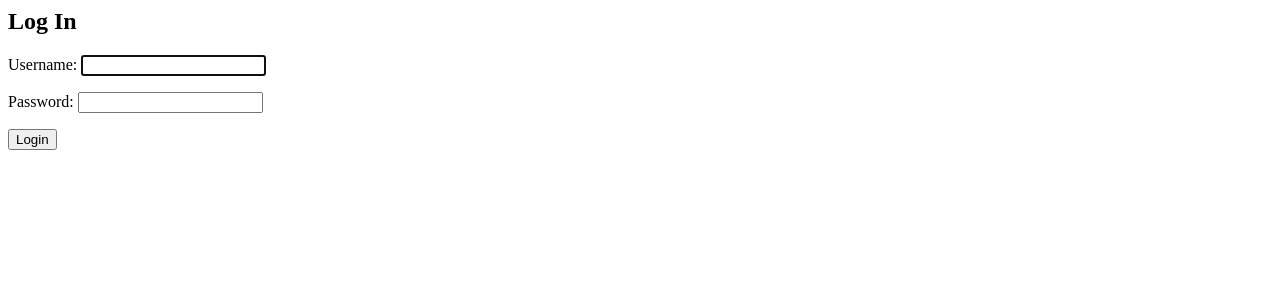
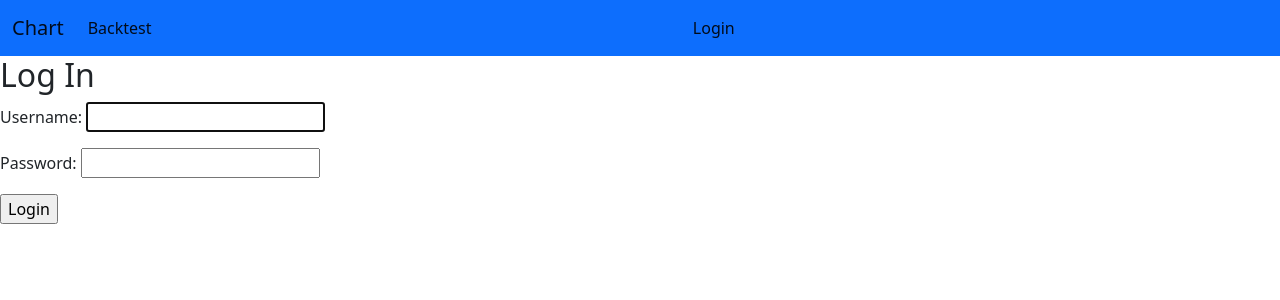
Before and after one commit to JuanGiraldoB/crypto_tracker, a Django app: page /accounts/login/ in a window 1280 px wide. Shown: the top 300 px of the page. Run offline with Django 4.2, Linux system fonts and the light colour scheme; parts of the project's set-up code (start-up, migrations or seed data) failed here and were passed over.

Commit message:
Created base html template and login form

```diff
--- a/cryptotracker/home/templates/base.html
+++ b/cryptotracker/home/templates/base.html
@@ -1,15 +1,68 @@
 <!DOCTYPE html>
-<html lang='en-us'>
+<html lang="en-us">
   <head>
-   <meta charset='UTF-8'>
-   <meta http-equiv='X-UA-Compatible' content='IE=edge'>
-   <meta name='viewport' content='width=device-width, initial-scale=1.0'>
+    <meta charset="UTF-8" />
+    <meta http-equiv="X-UA-Compatible" content="IE=edge" />
+    <meta name="viewport" content="width=device-width, initial-scale=1.0" />
+    <link
+      href="https://cdn.jsdelivr.net/npm/bootstrap@5.2.0-beta1/dist/css/bootstrap.min.css"
+      rel="stylesheet"
+      integrity="sha384-0evHe/X+R7YkIZDRvuzKMRqM+OrBnVFBL6DOitfPri4tjfHxaWutUpFmBp4vmVor"
+      crossorigin="anonymous"
+    />
     <title>{% block title %}{{ settings.APP_NAME }}{% endblock %}</title>
 
     {% block head %} {% endblock %}
-
   </head>
   <body>
+    <nav class="navbar navbar-expand-lg bg-primary">
+      <div class="container-fluid">
+        <a class="navbar-brand" href="{% url 'tracker:all' %}">Chart</a>
+        <button
+          class="navbar-toggler"
+          type="button"
+          data-bs-toggle="collapse"
+          data-bs-target="#navbarSupportedContent"
+          aria-controls="navbarSupportedContent"
+          aria-expanded="false"
+          aria-label="Toggle navigation"
+        >
+          <span class="navbar-toggler-icon"></span>
+        </button>
+        <div class="collapse navbar-collapse" id="navbarSupportedContent">
+          <ul class="navbar-nav me-auto mb-2 mb-lg-0">
+            <li class="nav-item">
+              <a
+                class="nav-link active"
+                aria-current="page"
+                href="{% url 'back_testing:strategies' %}"
+                >Backtest</a
+              >
+            </li>
+          </ul>
+          <ul class="navbar-nav me-auto mb-2 mb-lg-0">
+            <li class="nav-item">
+              <a
+                class="nav-link active"
+                aria-current="page"
+                href="{% url 'login' %}"
+                >Login</a
+              >
+            </li>
+            {% if user.is_authenticated %}
+            <li class="nav-item">
+              <a
+                class="nav-link active"
+                aria-current="page"
+                href="{% url 'logout' %}?next={% url 'tracker:all' %}"
+                >Logout</a
+              >
+            </li>
+            {% endif %}
+          </ul>
+        </div>
+      </div>
+    </nav>
     {% block content %}{% endblock %}
   </body>
 </html>
--- a/cryptotracker/home/templates/registration/login.html
+++ b/cryptotracker/home/templates/registration/login.html
@@ -1,12 +1,17 @@
+{% extends "base.html" %}
+
+{% block content %}
   <h2>Log In</h2>
 
   {% if form.errors %}
     <p>Error</p>
   {% endif %}
 
+  <!--
   {% if next %}
     <p>hey</p>
   {% endif %}
+  -->
 
   <form method="post" action="{% url 'login' %}">
     {% csrf_token %}
@@ -14,3 +19,5 @@
     <input type="submit" value="Login"/>
     <input type="hidden" name="next" value="{{ next }}"/>
   </form>
+
+{% endblock %}
```
Also changed, not shown: cryptotracker/home/templates/home/index.html (+5 -12 lines). Lines whose indentation alone changed are shown as unchanged.
